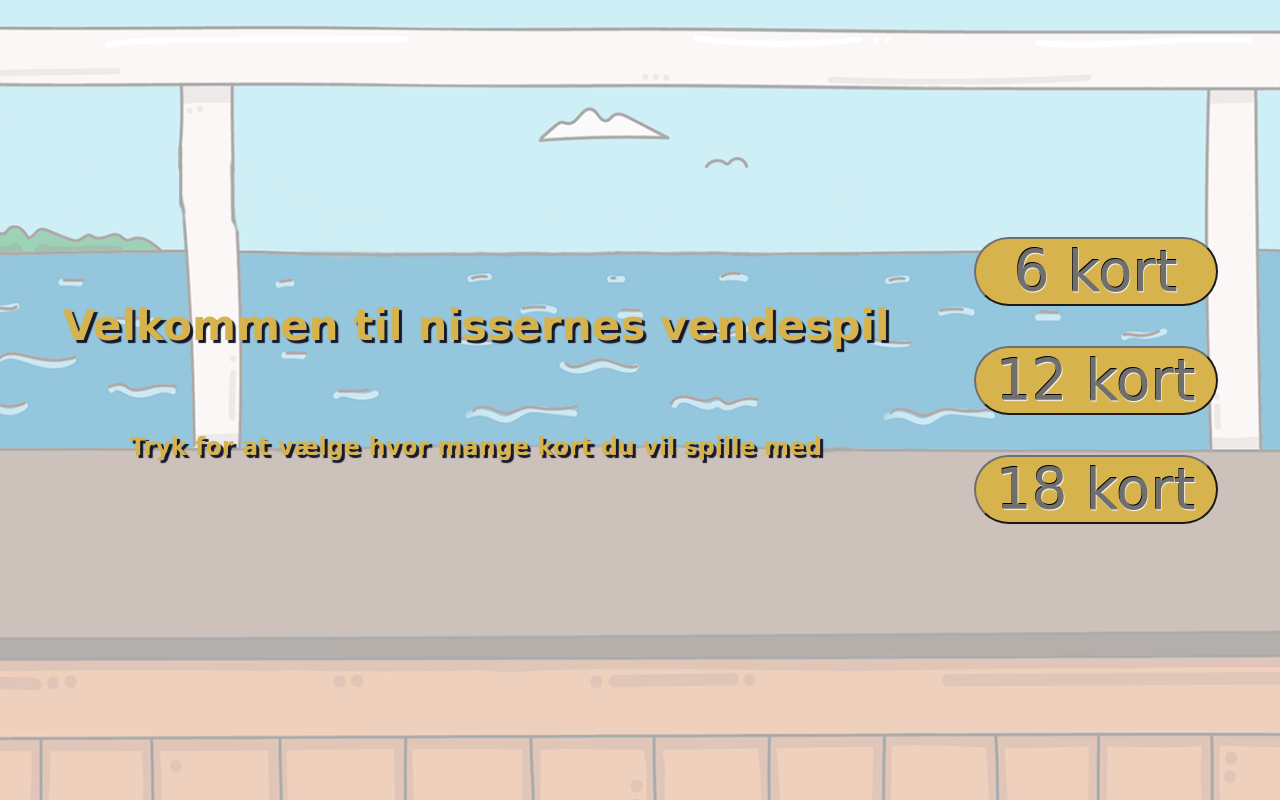
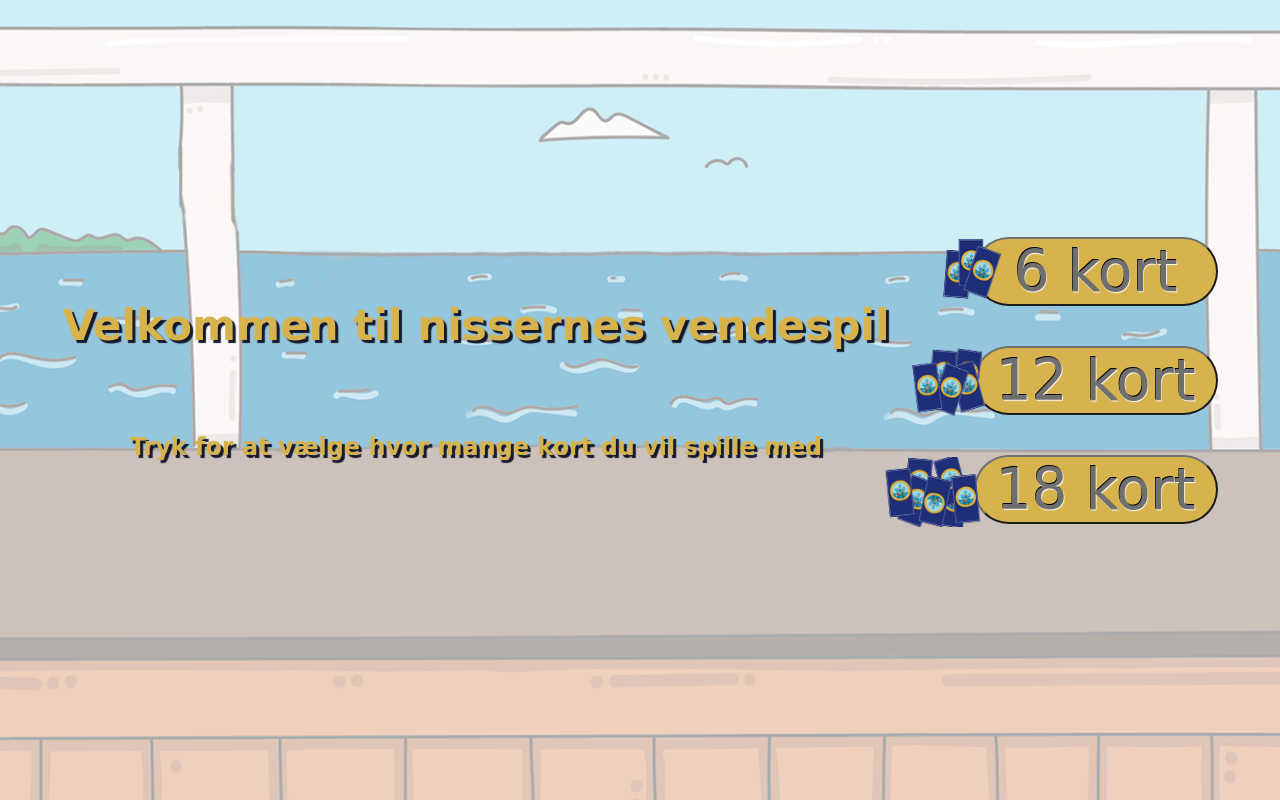
Before and after one commit to Daniel-Mathiesen/ReversalGame, a plain HTML site: page Index.HTML in a window 1280 px wide. Drawn offline with Linux system fonts and the light colour scheme; a web font is replaced by a local one.

Commit message:
feat: :lipstick: Added images on frontpage
Added images of cards on the frontpage to make navigation easier for everyone

No bugs that we know of

```diff
--- a/Index.HTML
+++ b/Index.HTML
@@ -25,9 +25,9 @@
       <div class="right">
       </div>
       <div class="button_container" id="button_container">
-        <a href="Kortspil6.HTML"><button class="kort">6 kort</button></a>
-        <a href="Kortspil12.HTML"><button class="kort">12 kort</button></a>
-        <a href="Kortspil24.HTML"><button class="kort">18 kort</button></a>
+        <a href="Kortspil6.HTML"><button class="kort">6 kort <img src="Styles/startKnapKort6.png" class="kort6" alt=""></button></a>
+        <a href="Kortspil12.HTML"><button class="kort">12 kort <img src="Styles/startKnapKort12.png" class="kort12" alt=""></button></a>
+        <a href="Kortspil24.HTML"><button class="kort">18 kort <img src="Styles/startKnapKort18.png" class="kort18" alt=""></button></a>
       </div>
     </div>
     <script>
--- a/Styles/IndexStyle.CSS
+++ b/Styles/IndexStyle.CSS
@@ -42,6 +42,27 @@ body {
   justify-content: space-evenly;
   align-items: center;
   flex-direction: column;
+}
+
+.kort6{
+  position: absolute;
+  right: 8.7rem;
+  width: 25rem;
+  height: 5rem;
+}
+
+.kort12{
+  position: absolute;
+  right: 9.7rem;
+  width: 25rem;
+  height: 5rem;
+}
+
+.kort18{
+  position: absolute;
+  right: 11.3rem;
+  width: 25rem;
+  height: 5rem;
 }
 
 h1,
```
Also changed, not shown: Styles/startKnapKort12.png (added), Styles/startKnapKort18.png (added), Styles/startKnapKort6.png (added).
